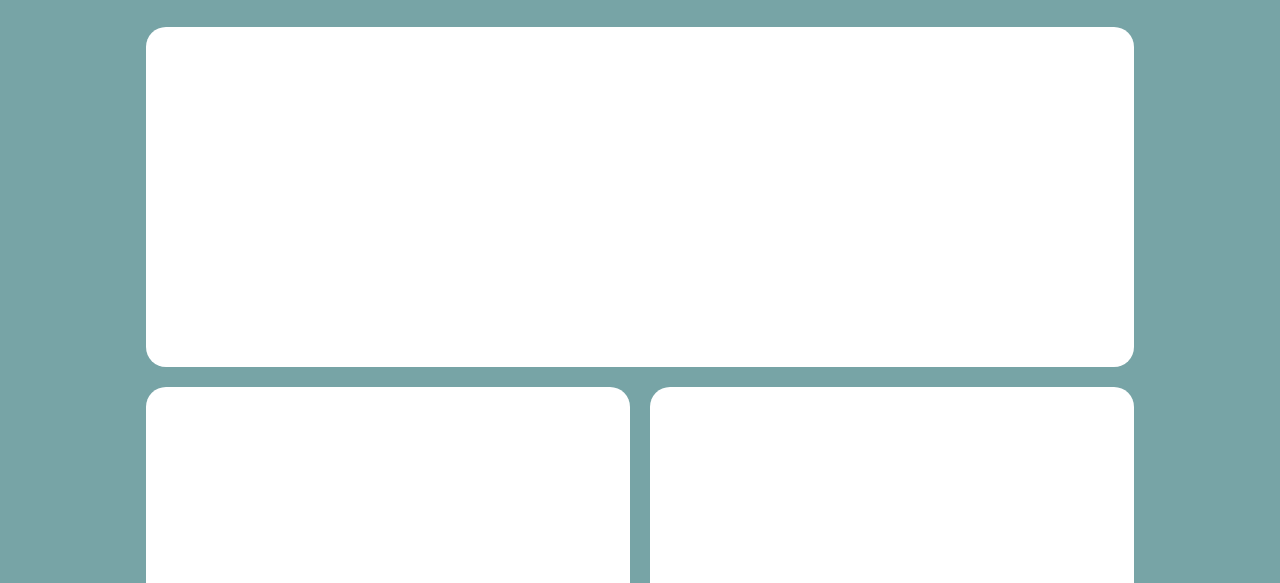
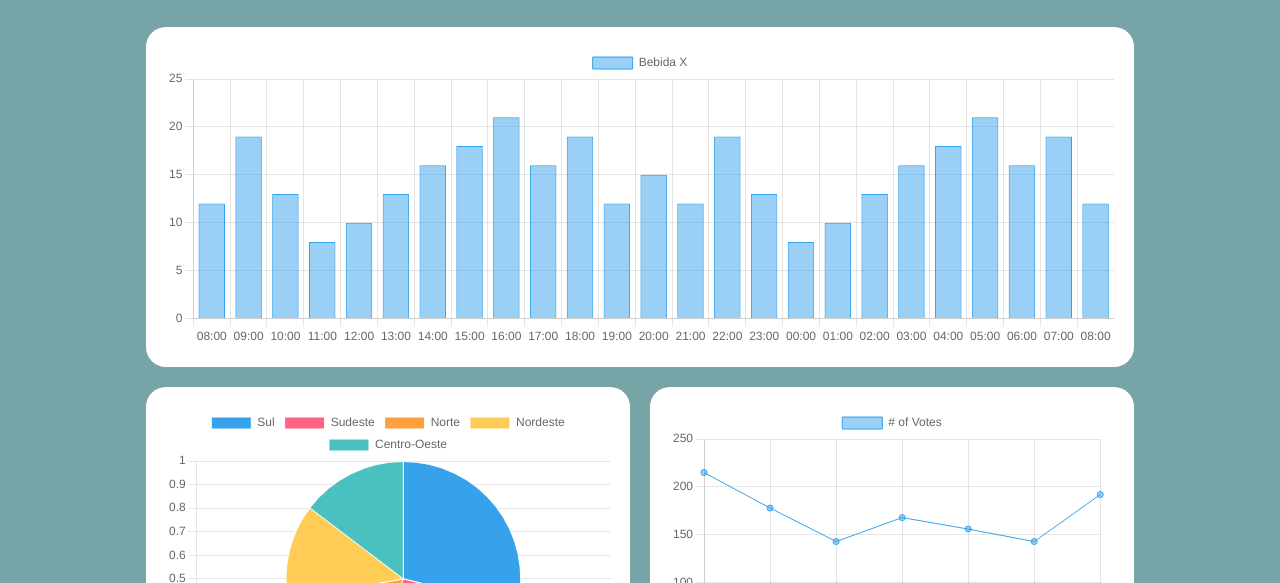
Before and after one commit to TheusBr05/pump-drink, a plain HTML site: page Site Institucional/admin/dashboard.html in a window 1280 px wide. Shown: the part 217-800 px from the top of the page. Drawn offline with nearby package versions, Linux system fonts and the light colour scheme.

Commit message:
@MatheusHenrique005 Ajustando gráficos nas divs

```diff
--- a/Site Institucional/admin/dashboard.html
+++ b/Site Institucional/admin/dashboard.html
@@ -5,11 +5,10 @@
     <meta charset="UTF-8" />
     <meta http-equiv="X-UA-Compatible" content="IE=edge" />
     <meta name="viewport" content="width=device-width, initial-scale=1.0" />
-    <link rel="shortcut icon" href="img/3.png" type="image/x-icon" />
+    <link rel="shortcut icon" href="../img/3.png" type="image/x-icon" />
     <link rel="stylesheet" href="../CSS/admin-style.css" />
-    <link rel="stylesheet" href="../CSS/graficos-style.css"/>
+    <link rel="stylesheet" href="../CSS/graficos-style.css" />
     <script src="https://cdn.jsdelivr.net/npm/chart.js"></script>
-    <script src="../js/dashboard.js"></script>
 
     <title>PumpDrink | DashBoard</title>
 </head>
@@ -52,17 +51,17 @@
                 <!-- sessao 1 - primeiro gráfico -->
                 <div class="sessao-1">
                     <div class="card-grafico">
-                        <canvas id="myChart" class="vetor"></canvas>
+                        <canvas id="desempenho_hoje" class="vetor"></canvas>
                     </div>
                 </div>
 
                 <!-- sessao 2 - segundo e terceiro gráfico -->
                 <div class="sessao-2">
                     <div class="card-grafico">
-
+                        <canvas id="desempenho_regiao" class="vetor"></canvas>
                     </div>
                     <div class="card-grafico">
-
+                        <canvas id="desempenho_semana" class="vetor"></canvas>
                     </div>
                 </div>
             </div>
@@ -77,4 +76,72 @@
         </div>
     </div>
 </body>
+<script>
+    const graficoBarra_hoje = document.getElementById('desempenho_hoje');
+    const graficoPizza_regiao = document.getElementById('desempenho_regiao');
+    const graficoLinha_semana = document.getElementById('desempenho_semana');
+
+    new Chart(graficoBarra_hoje, {
+        type: 'bar',
+        data: {
+            labels: ['08:00', '09:00', '10:00', '11:00', '12:00', '13:00', '14:00', '15:00', '16:00', '17:00', '18:00', '19:00', '20:00', '21:00', '22:00', '23:00', '00:00', '01:00', '02:00', '03:00', '04:00', '05:00', '06:00', '07:00', '08:00'],
+            datasets: [{
+                label: 'Bebida X',
+                data: [12, 19, 13, 8, 10, 13, 16, 18, 21, 16, 19, 12, 15, 12, 19, 13, 8, 10, 13, 16, 18, 21, 16, 19, 12, 15],
+                borderWidth: 1
+            }]
+        },
+        options: {
+            scales: {
+                y: {
+                    beginAtZero: true
+                }
+            },
+            maintainAspectRatio: false
+        }
+    });
+
+    new Chart(graficoPizza_regiao, {
+        type: 'pie',
+        data: {
+            labels: ['Sul', 'Sudeste', 'Norte', 'Nordeste', 'Centro-Oeste'],
+            datasets: [{
+                label: 'Regiões',
+                data: [55, 52, 31, 25, 28],
+                borderWidth: 1
+            }]
+        },
+        options: {
+            scales: {
+                y: {
+                    beginAtZero: true
+                }
+            },
+            responsive: true,
+            maintainAspectRatio: false
+
+        }
+    });
+
+    new Chart(graficoLinha_semana, {
+        type: 'line',
+        data: {
+            labels: ['Dom', 'Seg', 'Ter', 'Qua', 'Qui', 'Sex', 'Sáb'],
+            datasets: [{
+                label: '# of Votes',
+                data: [215, 178, 143, 168, 156, 143, 192],
+                borderWidth: 1
+            }]
+        },
+        options: {
+            scales: {
+                y: {
+                    beginAtZero: true
+                }
+            },
+            maintainAspectRatio: false
+        }
+    });
+</script>
+
 </html>
--- a/Site Institucional/js/dashboard.js
+++ b/Site Institucional/js/dashboard.js
@@ -42,8 +42,8 @@
     }
   });
 
-  new Chart(graficoBarra_hoje, {
-    type: 'bar',
+  new Chart(graficoLinha_semana, {
+    type: 'line',
     data: {
       labels: ['Red', 'Blue', 'Yellow', 'Green', 'Purple', 'Orange'],
       datasets: [{
```
